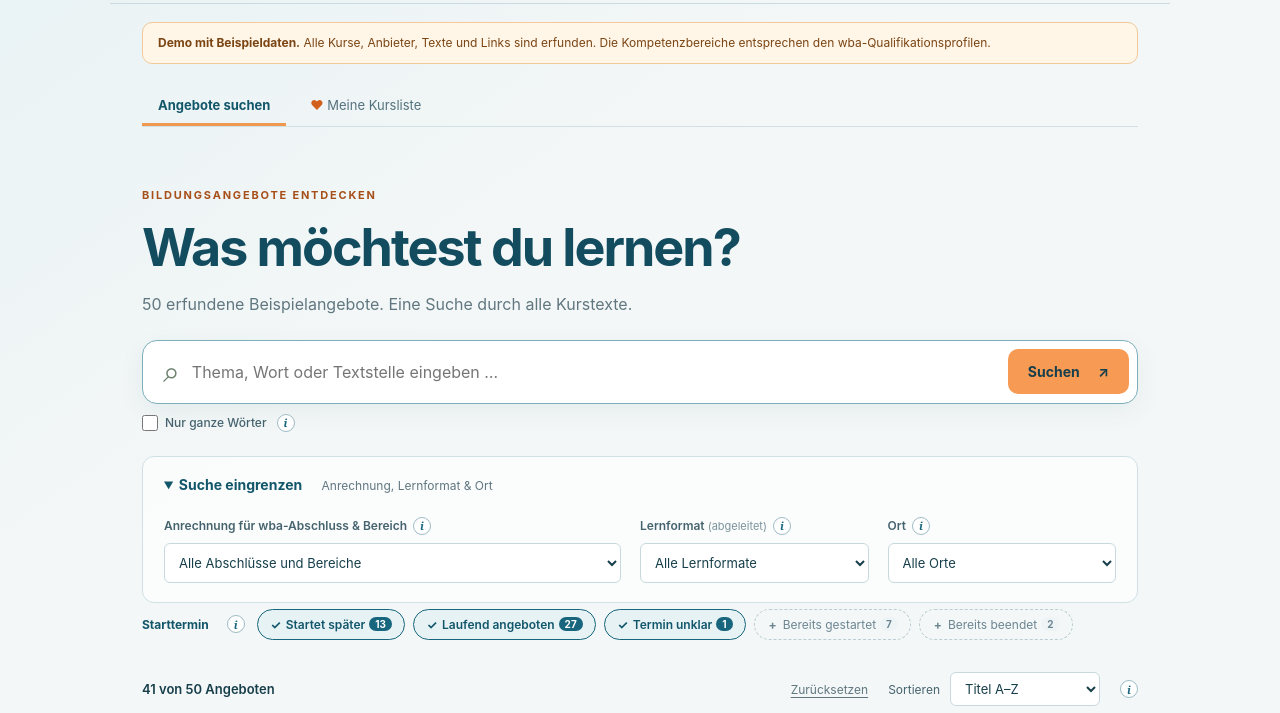
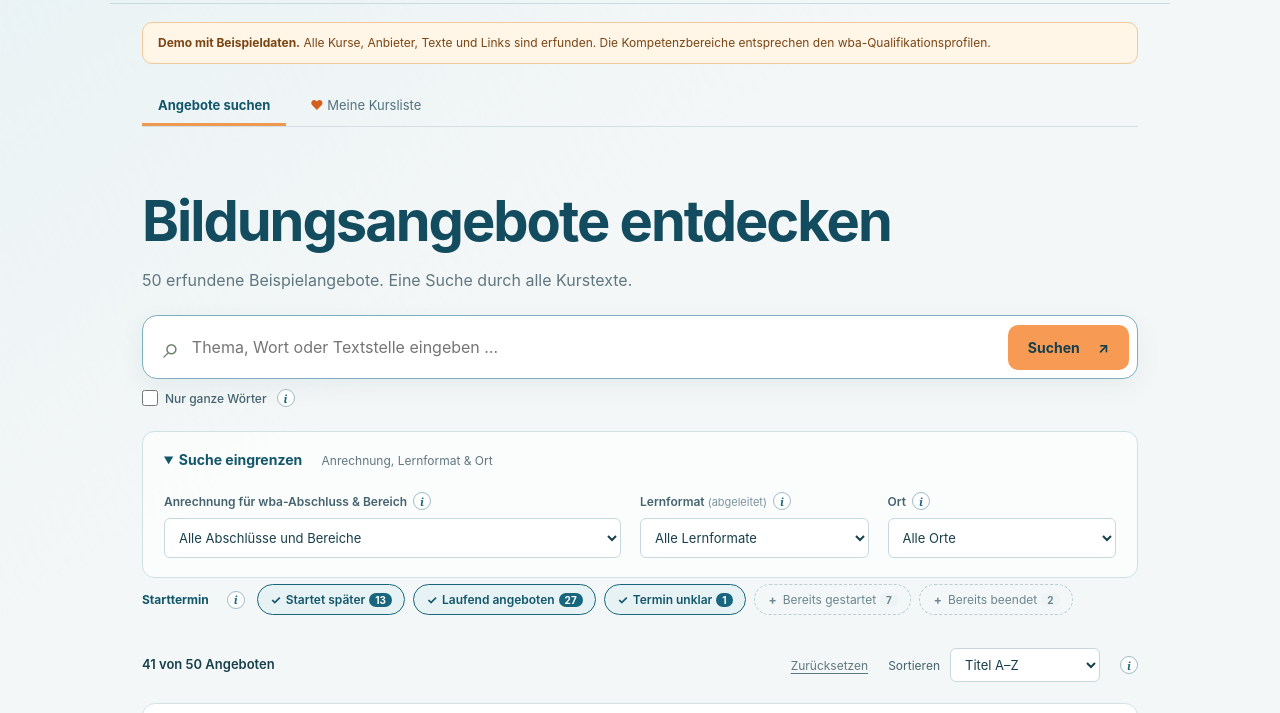
Before and after one commit to christlklirr/weiter-bilden-demo, a website: page index.html in a window 1280 px wide. Shown: the part 84-797 px from the top of the page. Drawn offline with Linux system fonts and the light colour scheme.

Commit message:
Ein Haupttitel statt Kicker und Frage
Co-Authored-By: Claude Opus 5.5 <noreply@anthropic.com>

```diff
--- a/index.html
+++ b/index.html
@@ -6,7 +6,7 @@
  <main>
   <div class="demo-banner" role="note"><strong>Demo mit Beispieldaten.</strong> Alle Kurse, Anbieter, Texte und Links sind erfunden. Die Kompetenzbereiche entsprechen den wba-Qualifikationsprofilen.</div>
   <nav class="app-nav" aria-label="App-Bereiche"><a href="index.html" aria-current="page">Angebote suchen</a><a href="meine-kurse.html"><span aria-hidden="true">♥</span> Meine Kursliste <span class="nav-count" data-list-count></span></a></nav>
-  <section class="intro"><p class="eyebrow">BILDUNGSANGEBOTE ENTDECKEN</p><h1>Was möchtest du lernen?</h1><p>50 erfundene Beispielangebote. Eine Suche durch alle Kurstexte.</p></section>
+  <section class="intro"><h1>Bildungs&shy;angebote entdecken</h1><p>50 erfundene Beispielangebote. Eine Suche durch alle Kurstexte.</p></section>
   <form id="search-form" role="search"><label class="sr-only" for="query">Volltext durchsuchen</label><div class="searchbox"><span aria-hidden="true">⌕</span><input id="query" type="search" placeholder="Thema, Wort oder Textstelle eingeben …" autocomplete="off"><button type="submit">Suchen <span aria-hidden="true">↗</span></button></div>
    <div class="search-options"><label class="check-inline"><input type="checkbox" id="whole"> Nur ganze Wörter</label><span class="info"><button type="button" class="info-btn" aria-expanded="false" aria-controls="info-search" aria-label="Info: So funktioniert die Suche">i</button><span class="info-pop" id="info-search" role="note" hidden><strong>So funktioniert die Suche</strong><br>Gesucht wird wörtlich in allen erfassten wba- und Anbietertexten, ohne Synonyme und ohne KI. Groß-/Kleinschreibung ist egal.<br>• <b>Mehrere Wörter</b> müssen alle vorkommen, egal wo: <i>Konflikt Moderation</i><br>• <b>„Anführungszeichen“</b> suchen eine feste Wortfolge: <i>"Train the Trainer"</i><br>• <b>Standard:</b> auch Wortteile – <i>Didaktik</i> findet auch „Mediendidaktik“, <i>Hund</i> auch „Hunde“.<br>• <b>Nur ganze Wörter:</b> <i>Hund</i> findet „Hund“, aber nicht „Hunde“ oder „Mediendidaktik“. Satzzeichen zählen als Wortgrenze.</span></span></div>
   </form>
--- a/theme.css
+++ b/theme.css
@@ -59,3 +59,5 @@ h1{font-family:inherit;font-weight:750;letter-spacing:-2px;color:#124c5e;font-si
 .demo-banner{margin:18px 0 0;padding:11px 15px;border-radius:10px;background:#fff6e8;border:1px solid #f3c89b;color:#7a4413;font-size:12px;line-height:1.5}
 
 .personal-row{flex-wrap:wrap;row-gap:8px}.status-buttons{flex-wrap:wrap}
+
+.intro h1{font-size:clamp(30px,8.5vw,56px);hyphens:auto;-webkit-hyphens:auto;overflow-wrap:break-word}
```
Also changed, not shown: meine-kurse.html (+1 -1 lines).
